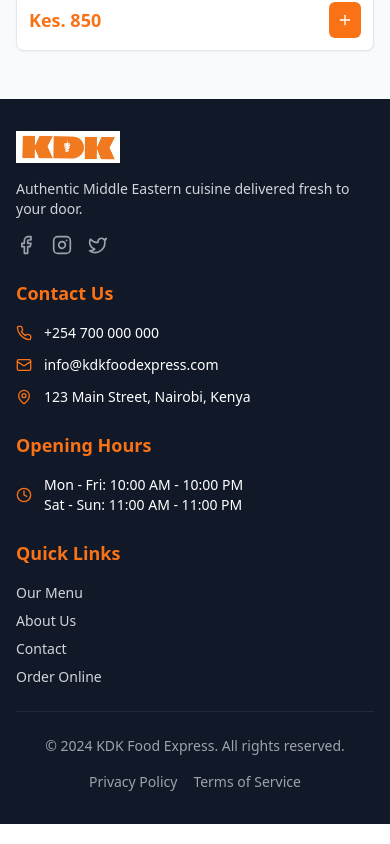
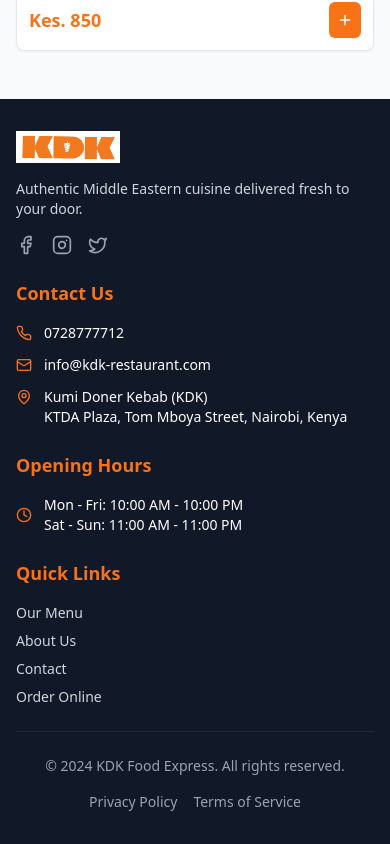
Before and after one commit to Noorcom-Network-NNL/kdk-food-express, a React (Vite) app: page / in a window 390 px wide. Shown: the part 10536-11380 px from the top of the page. Built offline with nearby package versions, Linux system fonts and the light colour scheme.

Commit message:
Update contact details
Updated phone number, email, and location in the footer.

```diff
--- a/src/components/Footer.tsx
+++ b/src/components/Footer.tsx
@@ -31,15 +31,15 @@ const Footer = () => {
             <div className="space-y-3">
               <div className="flex items-center space-x-3">
                 <Phone size={16} className="text-orange-500 flex-shrink-0" />
-                <span className="text-sm">+254 700 000 000</span>
+                <span className="text-sm">0728777712</span>
               </div>
               <div className="flex items-center space-x-3">
                 <Mail size={16} className="text-orange-500 flex-shrink-0" />
-                <span className="text-sm">info@kdkfoodexpress.com</span>
+                <span className="text-sm">info@kdk-restaurant.com</span>
               </div>
               <div className="flex items-start space-x-3">
                 <MapPin size={16} className="text-orange-500 flex-shrink-0 mt-0.5" />
-                <span className="text-sm">123 Main Street, Nairobi, Kenya</span>
+                <span className="text-sm">Kumi Doner Kebab (KDK)<br />KTDA Plaza, Tom Mboya Street, Nairobi, Kenya</span>
               </div>
             </div>
           </div>
```
